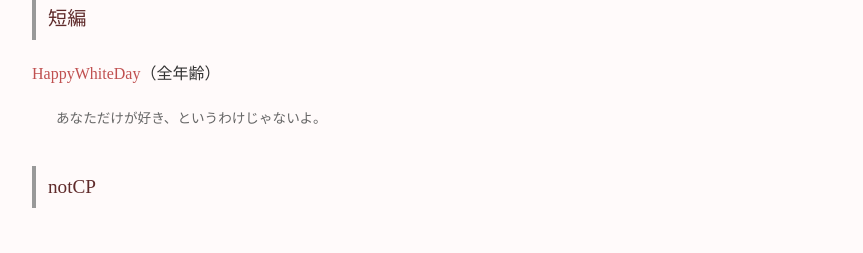
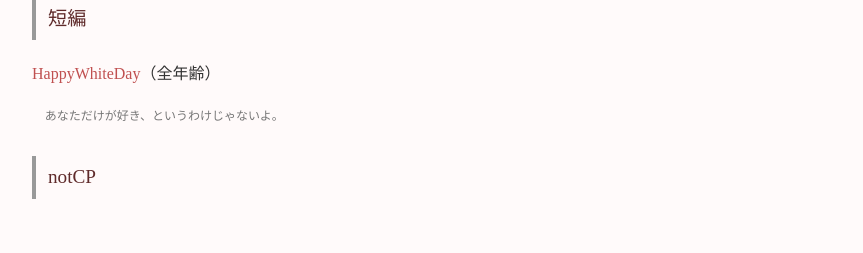
Before and after one commit to fjst160/lemon160, a Jekyll site: the page built from novels.md, in a window 1280 px wide. Shown: the part 967-1220 px from the top of the page, without its empty margins (208-1071 px from the left). Built offline with Jekyll 4.4.1, drawn with Linux system fonts in a browser that asks for light colours.

Commit message:
Update style.css

```diff
--- a/assets/style.css
+++ b/assets/style.css
@@ -61,12 +61,15 @@ h1{
 }
 
 .novel-subtitle{
-    font-size: 0.85rem;
-    color: #666;
+    font-size: 0.75rem;
+    color: #777;
 
-    margin-left: 1.5rem;
-    margin-top: -0.2rem;
-    margin-bottom: 0.8rem;
+    margin-left: 0.8rem;
+
+    margin-top: 0.2rem;
+    margin-bottom: 0.4rem;
+
+    line-height: 1.4;
 }
 
 /* ========================================
@@ -244,4 +247,9 @@ a:hover{
     line-height: 1.5;
 }
 
+.novel-subtitle{
+    font-size: 0.65rem;
+    line-height: 1.3;
 }
+
+}
```
